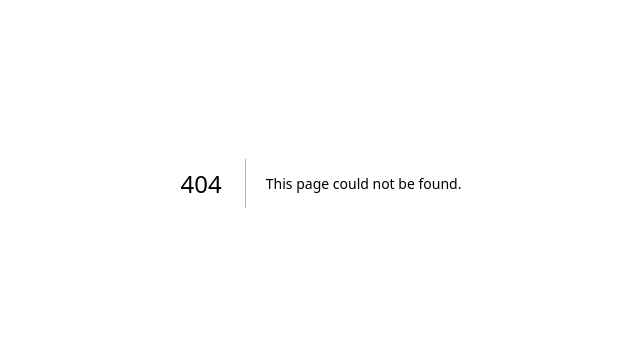
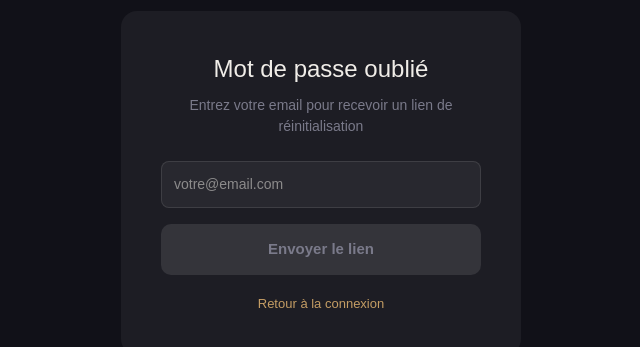
Before and after one commit to jaegerfabrice/vocalia, a Next.js app: page /forgot-password in a window 1280 px wide. Before the commit this address had no page. Shown: the part 217-564 px from the top of the page, without its empty margins (319-959 px from the left). Built offline with nearby package versions, Linux system fonts and the light colour scheme; no server answers.

Commit message:
page forgot password

```diff
--- /dev/null
+++ b/app/forgot-password/page.tsx
@@ -0,0 +1,46 @@
+'use client'
+import { useState } from 'react'
+import { createClient } from '@supabase/supabase-js'
+
+const supabase = createClient(
+  process.env.NEXT_PUBLIC_SUPABASE_URL!,
+  process.env.NEXT_PUBLIC_SUPABASE_ANON_KEY!
+)
+
+export default function ForgotPassword() {
+  const [email, setEmail] = useState('')
+  const [sent, setSent] = useState(false)
+  const [loading, setLoading] = useState(false)
+  const g = '#c49d64', sf = '#111118', mt = '#7a7a8a'
+
+  const handleReset = async () => {
+    setLoading(true)
+    await supabase.auth.resetPasswordForEmail(email, {
+      redirectTo: 'https://vocalia.vercel.app/reset-password'
+    })
+    setSent(true)
+    setLoading(false)
+  }
+
+  return (
+    <div style={{ minHeight: '100vh', background: sf, display: 'flex', alignItems: 'center', justifyContent: 'center', fontFamily: 'sans-serif' }}>
+      <div style={{ background: 'rgba(255,255,255,0.05)', padding: '40px', borderRadius: '16px', width: '100%', maxWidth: '400px' }}>
+        <h1 style={{ color: '#f0ede8', fontSize: '24px', marginBottom: '8px', textAlign: 'center' }}>Mot de passe oublié</h1>
+        {sent ? (
+          <p style={{ color: '#4caf50', textAlign: 'center', marginTop: '20px' }}>Email envoyé ! Vérifiez votre boîte mail.</p>
+        ) : (
+          <>
+            <p style={{ color: mt, fontSize: '14px', textAlign: 'center', marginBottom: '24px' }}>Entrez votre email pour recevoir un lien de réinitialisation</p>
+            <input type="email" value={email} onChange={e => setEmail(e.target.value)} placeholder="votre@email.com" style={{ width: '100%', padding: '12px', borderRadius: '8px', border: '1px solid rgba(255,255,255,0.1)', background: 'rgba(255,255,255,0.05)', color: '#f0ede8', fontSize: '14px', boxSizing: 'border-box', marginBottom: '16px' }} />
+            <button onClick={handleReset} disabled={loading || !email} style={{ width: '100%', padding: '14px', borderRadius: '10px', border: 'none', background: email ? g : 'rgba(255,255,255,0.1)', color: email ? sf : mt, fontWeight: 700, fontSize: '15px', cursor: 'pointer' }}>
+              {loading ? 'Envoi...' : 'Envoyer le lien'}
+            </button>
+          </>
+        )}
+        <div style={{ textAlign: 'center', marginTop: '16px' }}>
+          <a href="/login" style={{ color: g, fontSize: '13px', textDecoration: 'none' }}>Retour à la connexion</a>
+        </div>
+      </div>
+    </div>
+  )
+}
```
